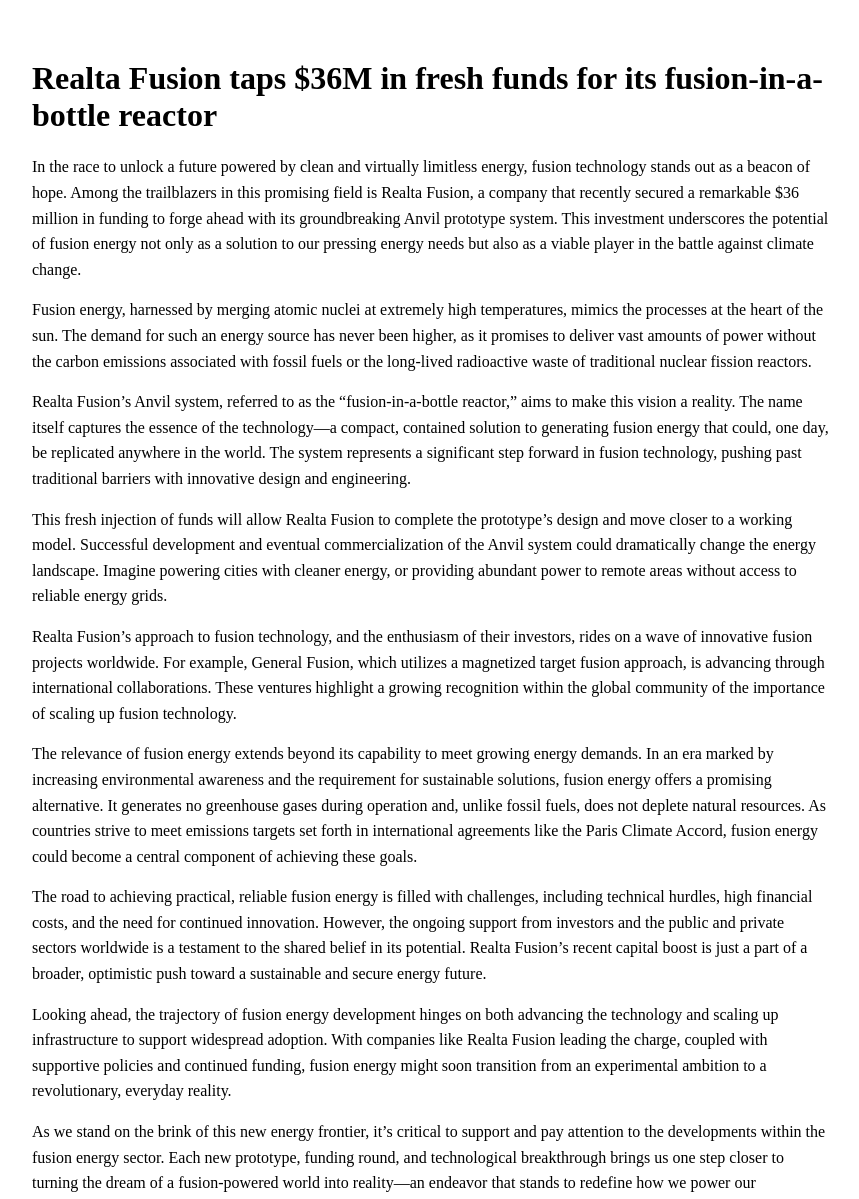
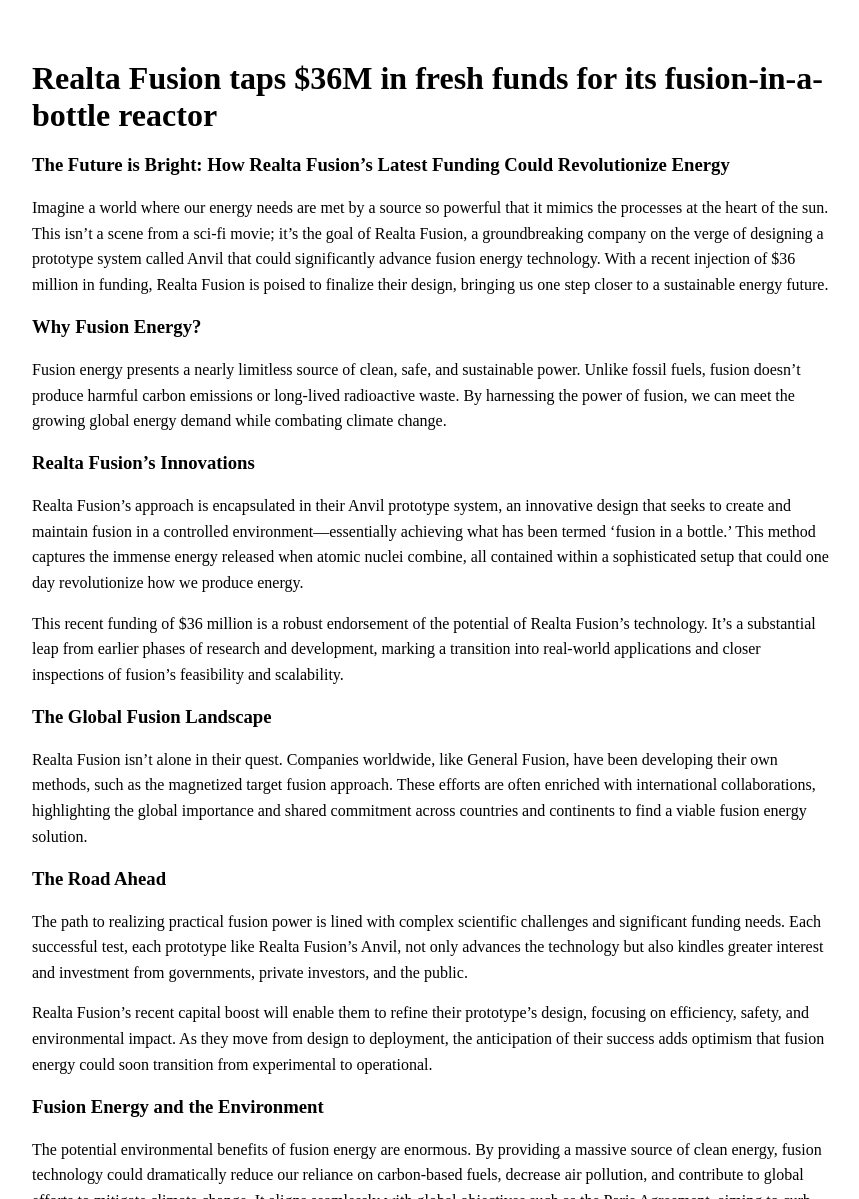
Before and after one commit to hyperpoint/hyperpoint.github.io, a Jekyll site: the page built from _posts/2025-05-21-b1eec88898e63f7f772cce83701ec3a9-realta-fusion-taps-$36m-in-fresh-funds-for-its-fusion-in-a-bottle-reactor.md, in a window 1280 px wide and 1400 px high. Shown: the part 201-1400 px from the top of the window, without its empty margins (208-1067 px from the left). Built offline with Jekyll 4.4.1, drawn with Linux system fonts in a browser that asks for light colours; some of the changed text lies outside the part shown.

Commit message:
Add blog post: Realta Fusion taps $36M in fresh funds for its fusion-in-a-bottle reactor

```diff
--- a/_posts/2025-05-21-b1eec88898e63f7f772cce83701ec3a9-realta-fusion-taps-$36m-in-fresh-funds-for-its-fusion-in-a-bottle-reactor.md
+++ b/_posts/2025-05-21-b1eec88898e63f7f772cce83701ec3a9-realta-fusion-taps-$36m-in-fresh-funds-for-its-fusion-in-a-bottle-reactor.md
@@ -14,22 +14,46 @@ citation: "Unknown Author (2025). *Realta Fusion taps $36M in fresh funds for it
 xai-generated: true
 ---
 
-In the race to unlock a future powered by clean and virtually limitless energy, fusion technology stands out as a beacon of hope. Among the trailblazers in this promising field is Realta Fusion, a company that recently secured a remarkable $36 million in funding to forge ahead with its groundbreaking Anvil prototype system. This investment underscores the potential of fusion energy not only as a solution to our pressing energy needs but also as a viable player in the battle against climate change.
+### The Future is Bright: How Realta Fusion's Latest Funding Could Revolutionize Energy
 
-Fusion energy, harnessed by merging atomic nuclei at extremely high temperatures, mimics the processes at the heart of the sun. The demand for such an energy source has never been higher, as it promises to deliver vast amounts of power without the carbon emissions associated with fossil fuels or the long-lived radioactive waste of traditional nuclear fission reactors.
+Imagine a world where our energy needs are met by a source so powerful that it mimics the processes at the heart of the sun. This isn't a scene from a sci-fi movie; it's the goal of Realta Fusion, a groundbreaking company on the verge of designing a prototype system called Anvil that could significantly advance fusion energy technology. With a recent injection of $36 million in funding, Realta Fusion is poised to finalize their design, bringing us one step closer to a sustainable energy future.
 
-Realta Fusion's Anvil system, referred to as the "fusion-in-a-bottle reactor," aims to make this vision a reality. The name itself captures the essence of the technology—a compact, contained solution to generating fusion energy that could, one day, be replicated anywhere in the world. The system represents a significant step forward in fusion technology, pushing past traditional barriers with innovative design and engineering.
+### Why Fusion Energy?
 
-This fresh injection of funds will allow Realta Fusion to complete the prototype's design and move closer to a working model. Successful development and eventual commercialization of the Anvil system could dramatically change the energy landscape. Imagine powering cities with cleaner energy, or providing abundant power to remote areas without access to reliable energy grids.
+Fusion energy presents a nearly limitless source of clean, safe, and sustainable power. Unlike fossil fuels, fusion doesn't produce harmful carbon emissions or long-lived radioactive waste. By harnessing the power of fusion, we can meet the growing global energy demand while combating climate change.
 
-Realta Fusion's approach to fusion technology, and the enthusiasm of their investors, rides on a wave of innovative fusion projects worldwide. For example, General Fusion, which utilizes a magnetized target fusion approach, is advancing through international collaborations. These ventures highlight a growing recognition within the global community of the importance of scaling up fusion technology.
+### Realta Fusion's Innovations
 
-The relevance of fusion energy extends beyond its capability to meet growing energy demands. In an era marked by increasing environmental awareness and the requirement for sustainable solutions, fusion energy offers a promising alternative. It generates no greenhouse gases during operation and, unlike fossil fuels, does not deplete natural resources. As countries strive to meet emissions targets set forth in international agreements like the Paris Climate Accord, fusion energy could become a central component of achieving these goals.
+Realta Fusion's approach is encapsulated in their Anvil prototype system, an innovative design that seeks to create and maintain fusion in a controlled environment—essentially achieving what has been termed 'fusion in a bottle.' This method captures the immense energy released when atomic nuclei combine, all contained within a sophisticated setup that could one day revolutionize how we produce energy.
 
-The road to achieving practical, reliable fusion energy is filled with challenges, including technical hurdles, high financial costs, and the need for continued innovation. However, the ongoing support from investors and the public and private sectors worldwide is a testament to the shared belief in its potential. Realta Fusion’s recent capital boost is just a part of a broader, optimistic push toward a sustainable and secure energy future.
+This recent funding of $36 million is a robust endorsement of the potential of Realta Fusion’s technology. It's a substantial leap from earlier phases of research and development, marking a transition into real-world applications and closer inspections of fusion's feasibility and scalability.
 
-Looking ahead, the trajectory of fusion energy development hinges on both advancing the technology and scaling up infrastructure to support widespread adoption. With companies like Realta Fusion leading the charge, coupled with supportive policies and continued funding, fusion energy might soon transition from an experimental ambition to a revolutionary, everyday reality.
+### The Global Fusion Landscape
 
-As we stand on the brink of this new energy frontier, it’s critical to support and pay attention to the developments within the fusion energy sector. Each new prototype, funding round, and technological breakthrough brings us one step closer to turning the dream of a fusion-powered world into reality—an endeavor that stands to redefine how we power our civilization. Let’s keep our eyes on the horizon; the future of fusion is bright and promising.
+Realta Fusion isn't alone in their quest. Companies worldwide, like General Fusion, have been developing their own methods, such as the magnetized target fusion approach. These efforts are often enriched with international collaborations, highlighting the global importance and shared commitment across countries and continents to find a viable fusion energy solution.
+
+### The Road Ahead
+
+The path to realizing practical fusion power is lined with complex scientific challenges and significant funding needs. Each successful test, each prototype like Realta Fusion's Anvil, not only advances the technology but also kindles greater interest and investment from governments, private investors, and the public.
+
+Realta Fusion's recent capital boost will enable them to refine their prototype's design, focusing on efficiency, safety, and environmental impact. As they move from design to deployment, the anticipation of their success adds optimism that fusion energy could soon transition from experimental to operational.
+
+### Fusion Energy and the Environment
+
+The potential environmental benefits of fusion energy are enormous. By providing a massive source of clean energy, fusion technology could dramatically reduce our reliance on carbon-based fuels, decrease air pollution, and contribute to global efforts to mitigate climate change. It aligns seamlessly with global objectives such as the Paris Agreement, aiming to curb global warming to below 2 degrees Celsius.
+
+### Engaging the Public and Shaping the Future
+
+As companies like Realta Fusion advance, public awareness and support become crucial. Understanding and advocacy for fusion technology can drive policies and funding, fostering a supportive environment for rapid development and deployment.
+
+As we look forward, the support for projects like Realta Fusion’s Anvil prototype is not just an investment in a single company or technology but in our global future. With continued progress and support, the dream of harnessing the power of the stars for a clean energy future is within our grasp.
+
+The journey of Realta Fusion, supported by the latest funding round, paints a promising picture of fusion energy's place in our sustainable future. By staying informed and engaged, we can all be part of this exciting venture into a cleaner, more sustainable world powered by the stars.
+
+### Conclusion
+
+The evolution of fusion technology exemplified by Realta Fusion's recent developments is a beacon of hope. It underscores the tangible progress being made and the viable solutions that are emerging in the energy sector. As we continue to support and monitor advancements in this field, the prospect of a fusion-powered world becomes ever more real, promising an era of abundant, safe, and clean energy.
+
+For further insight, consider reading [Unknown Author (2025). *Realta Fusion taps $36M in fresh funds for its fusion-in-a-bottle reactor*](https://example.com/2025/05/13/realta-fusion-taps-36m-in-fresh-funds-for-its-fusion-in-a-bottle-reactor/), which provides a detailed account of the recent funding and insights into the potential impact of these advancements.
 
 *This post was generated with AI assistance by the Fusion Authority Engine, developed by Travis Frye.*
```
Also changed, not shown: other parts of _posts/2025-05-21-b1eec88898e63f7f772cce83701ec3a9-realta-fusion-taps-$36m-in-fresh-funds-for-its-fusion-in-a-bottle-reactor.md (+2 -2 lines).
